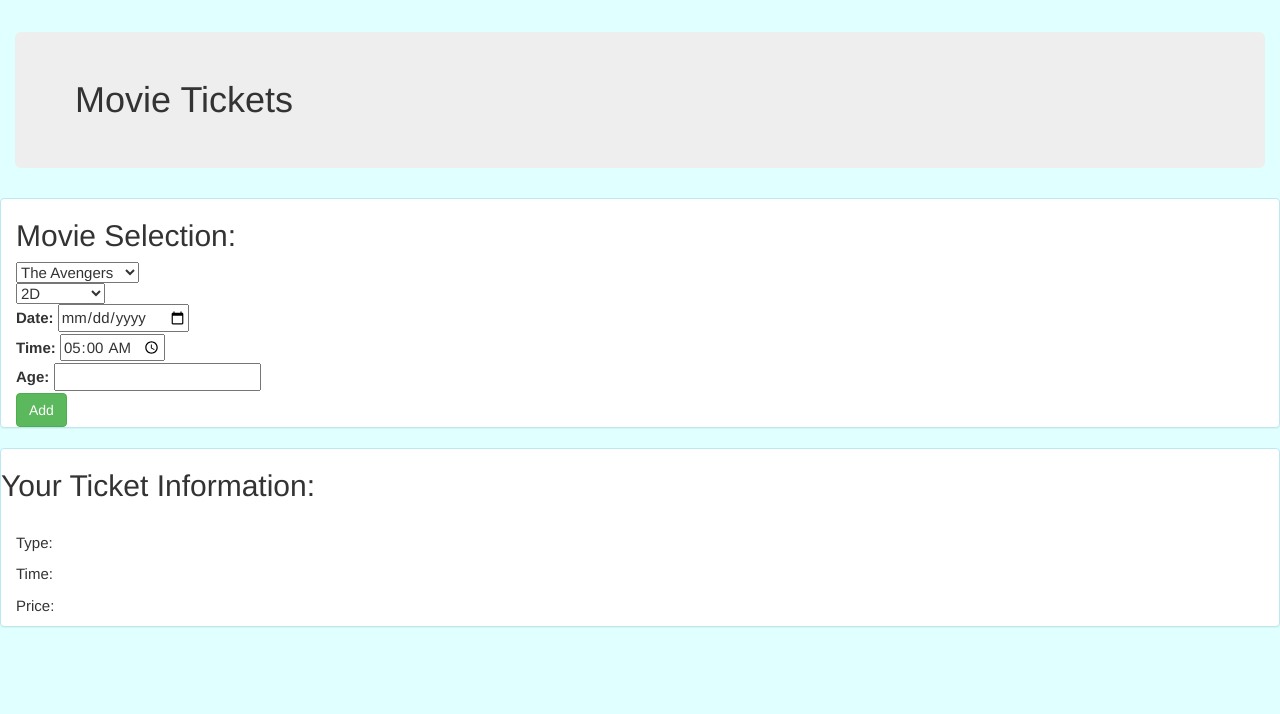
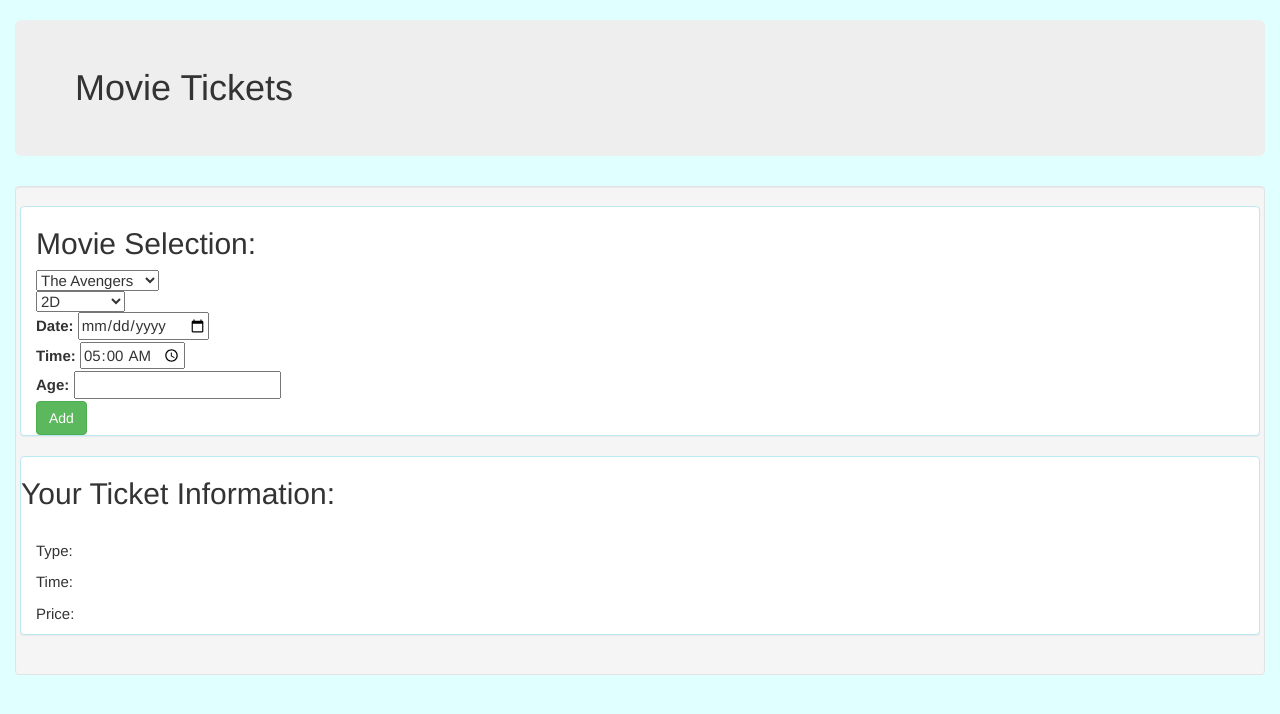
Before and after one commit to RandyWeyer/movie-tickets, a plain HTML site: page index.html in a window 1280 px wide. Drawn offline with Linux system fonts and the light colour scheme.

Commit message:
change layout

```diff
--- a/css/styles.css
+++ b/css/styles.css
@@ -1,8 +1,8 @@
 body  {
   font-size: 1.5em;
   background-color: lightcyan;
-  padding: 6px;
-  margin: 6px;
+  /*padding: 6px;
+  margin: 6px;*/
 }
 
 .initial-hide {
--- a/index.html
+++ b/index.html
@@ -10,6 +10,7 @@
 </head>
 <body class="container-fluid">
   <h1 class="jumbotron">Movie Tickets</h1>
+  <div class="well">
     <div class="row panel panel-info">
       <div class="col-md-6">
         <h2>Movie Selection:</h2>
@@ -55,5 +56,7 @@
         <!-- <button id="task-remove" class="btn">Remove</button> -->
       </div>
     </div>
+  </div>
+
 </body>
 </html>
```
Lines whose indentation alone changed are shown as unchanged.
